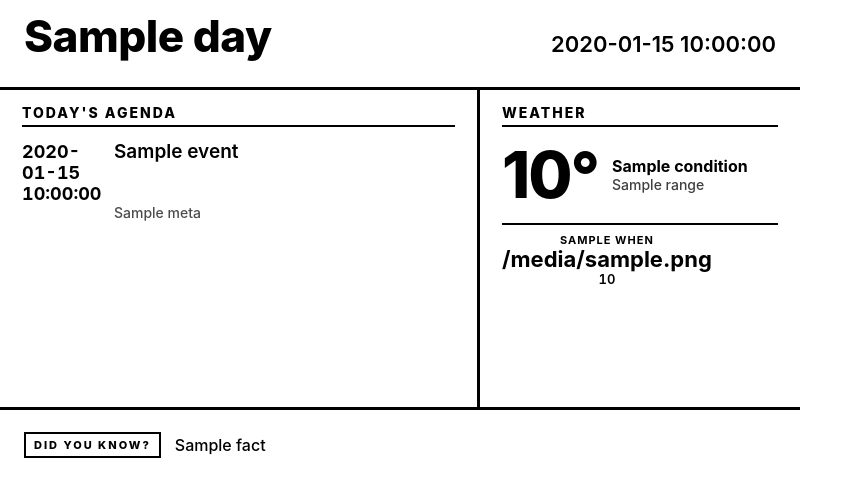
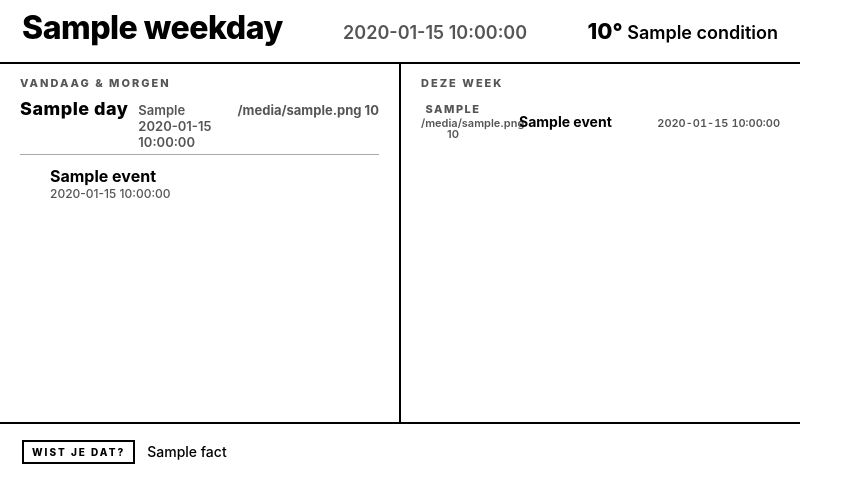
Before and after one commit to danieldotnl/epaperdash, a Python web app: template epaperdash/templates/dashboard.html.j2 in a window 1280 px wide. Shown: the top 503 px of the page, without its empty margins (0-863 px from the left). Run offline with Jinja, Linux system fonts and the light colour scheme; the template is opened without the code that fills it: most values are stand-ins (such as "Sample title", 1, 10 or a date in 2020).

Commit message:
Redesign dashboard: Dutch, two-column agenda, 4-level grayscale
- Translate UI to Dutch (lang="nl", template strings, sample data)
- New two-column layout: left = vandaag + morgen detail, right =
  compact list of the next 6 days with weather per day
- Switch renderer from 1-bit Floyd-Steinberg dither to 4-level
  grayscale quantization matching the reTerminal E1001 panel's
  native 2-bit mode, so secondary text reads as real gray instead
  of dot patterns

Co-Authored-By: Claude Opus 4.7 (1M context) <noreply@anthropic.com>

```diff
--- a/epaperdash/templates/dashboard.html.j2
+++ b/epaperdash/templates/dashboard.html.j2
@@ -1,13 +1,14 @@
 <!doctype html>
-<html lang="en">
+<html lang="nl">
 <head>
 <meta charset="utf-8">
-<title>Kitchen Dashboard</title>
+<title>Keukendashboard</title>
 <style>
   :root {
     --ink: #000;
+    --ink-2: #555;   /* 60% — secondary text, allowed by 4-level gray panel */
+    --ink-3: #aaa;   /* 30% — rules, tertiary */
     --paper: #fff;
-    --rule: #000;
   }
   * { box-sizing: border-box; margin: 0; padding: 0; }
   html, body {
@@ -24,197 +25,273 @@
     width: 800px;
     height: 480px;
     display: grid;
-    grid-template-rows: 90px 1fr 70px;
-    grid-template-columns: 1fr;
+    grid-template-rows: 64px 1fr 56px;
   }
 
+  /* ─── header ─── */
   header {
-    border-bottom: 3px solid var(--rule);
-    padding: 14px 24px 12px;
+    border-bottom: 2px solid var(--ink);
+    padding: 12px 22px 10px;
     display: flex;
     align-items: baseline;
     justify-content: space-between;
   }
-  header .day {
-    font-size: 44px;
+  header .weekday {
+    font-size: 32px;
     font-weight: 800;
     letter-spacing: -0.5px;
     line-height: 1;
   }
   header .date {
-    font-size: 22px;
+    font-size: 18px;
+    font-weight: 600;
+    color: var(--ink-2);
+  }
+  header .weather {
+    font-size: 18px;
     font-weight: 600;
   }
+  header .weather .temp {
+    font-size: 22px;
+    font-weight: 800;
+  }
 
+  /* ─── body: two columns ─── */
   .body {
     display: grid;
-    grid-template-columns: 1fr 320px;
-    border-bottom: 3px solid var(--rule);
+    grid-template-columns: 1fr 2px 1fr;
+    border-bottom: 2px solid var(--ink);
   }
-  .calendar {
-    padding: 14px 22px;
-    border-right: 3px solid var(--rule);
-    display: flex;
-    flex-direction: column;
-    gap: 10px;
+  .col {
+    padding: 12px 20px;
+    overflow: hidden;
   }
-  .calendar h2,
-  .weather h2 {
-    font-size: 14px;
-    font-weight: 800;
-    text-transform: uppercase;
-    letter-spacing: 2px;
-    padding-bottom: 4px;
-    border-bottom: 2px solid var(--rule);
-    margin-bottom: 4px;
+  .col-divider {
+    background: var(--ink);
   }
-  .event {
-    display: grid;
-    grid-template-columns: 78px 1fr;
-    column-gap: 14px;
-    align-items: baseline;
-  }
-  .event .time {
-    font-size: 18px;
-    font-weight: 700;
-    font-variant-numeric: tabular-nums;
-  }
-  .event .title {
-    font-size: 19px;
-    font-weight: 600;
-    line-height: 1.2;
-  }
-  .event .meta {
-    grid-column: 2;
-    font-size: 14px;
-    font-weight: 500;
-    color: #000;
-    opacity: 0.7;
-  }
-
-  .weather {
-    padding: 14px 22px;
-    display: flex;
-    flex-direction: column;
-    gap: 10px;
-  }
-  .weather .now {
-    display: flex;
-    align-items: center;
-    gap: 14px;
-    margin-top: 2px;
-  }
-  .weather .temp {
-    font-size: 64px;
-    font-weight: 800;
-    line-height: 1;
-    letter-spacing: -2px;
-  }
-  .weather .cond {
-    font-size: 16px;
-    font-weight: 700;
-    line-height: 1.2;
-  }
-  .weather .range {
-    font-size: 14px;
-    font-weight: 500;
-    opacity: 0.75;
-  }
-  .forecast {
-    margin-top: 6px;
-    display: grid;
-    grid-template-columns: repeat(3, 1fr);
-    gap: 6px;
-    border-top: 2px solid var(--rule);
-    padding-top: 8px;
-  }
-  .forecast .cell { text-align: center; }
-  .forecast .cell .when {
-    font-size: 11px;
-    font-weight: 700;
-    text-transform: uppercase;
-    letter-spacing: 1px;
-  }
-  .forecast .cell .ic {
-    font-size: 22px;
-    line-height: 1.1;
-    font-weight: 700;
-    font-variant-emoji: text;
-  }
-  .forecast .cell .t {
-    font-size: 13px;
-    font-weight: 600;
-    font-variant-numeric: tabular-nums;
-  }
-
-  footer {
-    padding: 10px 24px;
-    display: flex;
-    align-items: center;
-    gap: 14px;
-  }
-  footer .badge {
+  .col h2 {
     font-size: 11px;
     font-weight: 800;
     text-transform: uppercase;
     letter-spacing: 2px;
+    color: var(--ink-2);
+    margin-bottom: 8px;
+  }
+
+  /* ── left column: today + tomorrow detail ── */
+  .detail-day {
+    margin-bottom: 14px;
+  }
+  .detail-day:last-child { margin-bottom: 0; }
+  .detail-day .day-head {
+    display: flex;
+    align-items: baseline;
+    gap: 10px;
+    border-bottom: 1px solid var(--ink-3);
+    padding-bottom: 4px;
+    margin-bottom: 8px;
+  }
+  .detail-day .day-head .lbl {
+    font-size: 18px;
+    font-weight: 800;
+    letter-spacing: 0.5px;
+  }
+  .detail-day .day-head .sub {
+    font-size: 13px;
+    font-weight: 600;
+    color: var(--ink-2);
+    flex: 1;
+  }
+  .detail-day .day-head .wx {
+    font-size: 13px;
+    font-weight: 700;
+    color: var(--ink-2);
+  }
+  .detail-day .ev {
+    display: grid;
+    grid-template-columns: 22px 1fr;
+    column-gap: 8px;
+    padding: 4px 0;
+  }
+  .detail-day .ev .icon {
+    font-size: 16px;
+    line-height: 1.2;
+    font-weight: 700;
+    text-align: center;
+  }
+  .detail-day .ev .title {
+    font-size: 16px;
+    font-weight: 700;
+    line-height: 1.15;
+  }
+  .detail-day .ev .when {
+    grid-column: 2;
+    font-size: 12px;
+    font-weight: 500;
+    color: var(--ink-2);
+    margin-top: 1px;
+  }
+  .detail-day .ev.is-birthday .title { font-weight: 800; }
+  .detail-day .empty {
+    font-size: 13px;
+    font-style: italic;
+    color: var(--ink-3);
+    padding: 4px 0;
+  }
+
+  /* ── right column: compact week ── */
+  .compact-day {
+    display: grid;
+    grid-template-columns: 64px 1fr;
+    column-gap: 10px;
+    padding: 6px 0;
+    border-bottom: 1px solid var(--ink-3);
+  }
+  .compact-day:last-child { border-bottom: none; }
+  .compact-day .stamp {
+    text-align: center;
+    line-height: 1;
+  }
+  .compact-day .stamp .wd {
+    font-size: 11px;
+    font-weight: 800;
+    text-transform: uppercase;
+    letter-spacing: 1.5px;
+    color: var(--ink-2);
+  }
+  .compact-day .stamp .dt {
+    font-size: 22px;
+    font-weight: 800;
+    margin-top: 2px;
+    font-variant-numeric: tabular-nums;
+  }
+  .compact-day .stamp .wx {
+    font-size: 11px;
+    font-weight: 600;
+    color: var(--ink-2);
+    margin-top: 3px;
+  }
+  .compact-day .evs {
+    display: flex;
+    flex-direction: column;
+    gap: 2px;
+    align-self: center;
+  }
+  .compact-day .evs .row {
+    display: grid;
+    grid-template-columns: 18px 1fr auto;
+    column-gap: 6px;
+    align-items: baseline;
+    font-size: 14px;
+    line-height: 1.2;
+  }
+  .compact-day .evs .row .icon {
+    font-weight: 700;
+    text-align: center;
+  }
+  .compact-day .evs .row .title {
+    font-weight: 700;
+  }
+  .compact-day .evs .row .when {
+    font-size: 11px;
+    font-weight: 600;
+    color: var(--ink-2);
+    font-variant-numeric: tabular-nums;
+  }
+  .compact-day .evs .row.is-birthday .title { font-weight: 800; }
+
+  /* ─── footer ─── */
+  footer {
+    padding: 8px 22px;
+    display: flex;
+    align-items: center;
+    gap: 12px;
+  }
+  footer .badge {
+    font-size: 10px;
+    font-weight: 800;
+    text-transform: uppercase;
+    letter-spacing: 2px;
     padding: 4px 8px;
-    border: 2px solid var(--rule);
+    border: 2px solid var(--ink);
+    white-space: nowrap;
   }
   footer .fact {
-    font-size: 16px;
+    font-size: 14px;
     font-weight: 500;
-    line-height: 1.25;
+    line-height: 1.3;
     flex: 1;
   }
 </style>
 </head>
 <body>
+{# Icon glyphs per category. Kept here so the template stays declarative. #}
+{% set icons = {"birthday": "✿", "recycling": "♻", "calendar": "▣", "school": "✎"} %}
 <div class="page">
 
   <header>
-    <div class="day">{{ day }}</div>
-    <div class="date">{{ date }}</div>
+    <div class="weekday">{{ header.weekday }}</div>
+    <div class="date">{{ header.date }}</div>
+    <div class="weather">
+      <span class="temp">{{ header.temp }}°</span>
+      <span>{{ header.condition }}</span>
+    </div>
   </header>
 
   <div class="body">
 
-    <section class="calendar">
-      <h2>Today's Agenda</h2>
-      {% for event in events %}
-      <div class="event">
-        <div class="time">{{ event.time }}</div>
-        <div class="title">{{ event.title }}</div>
-        <div class="meta">{{ event.meta }}</div>
+    <section class="col col-left">
+      <h2>Vandaag &amp; morgen</h2>
+      {% for d in days[:2] %}
+      <div class="detail-day">
+        <div class="day-head">
+          <div class="lbl">{{ d.label }}</div>
+          <div class="sub">{{ d.weekday_short }} {{ d.date_short }}</div>
+          <div class="wx">{{ d.weather_icon }} {{ d.temp_high }}</div>
+        </div>
+        {% if d.events %}
+          {% for ev in d.events %}
+          <div class="ev {% if ev.cat == 'birthday' %}is-birthday{% endif %}">
+            <div class="icon">{{ icons[ev.cat] }}</div>
+            <div class="title">{{ ev.title }}</div>
+            <div class="when">{{ ev.time if ev.time else "Hele dag" }}</div>
+          </div>
+          {% endfor %}
+        {% else %}
+          <div class="empty">— geen afspraken —</div>
+        {% endif %}
       </div>
       {% endfor %}
     </section>
 
-    <section class="weather">
-      <h2>Weather</h2>
-      <div class="now">
-        <div class="temp">{{ weather.temp }}&deg;</div>
-        <div>
-          <div class="cond">{{ weather.condition }}</div>
-          <div class="range">{{ weather.range }}</div>
+    <div class="col-divider"></div>
+
+    <section class="col col-right">
+      <h2>Deze week</h2>
+      {% for d in days[2:] %}
+      <div class="compact-day">
+        <div class="stamp">
+          <div class="wd">{{ d.weekday_short }}</div>
+          <div class="dt">{{ d.date_short.split(' ')[0] }}</div>
+          <div class="wx">{{ d.weather_icon }} {{ d.temp_high }}</div>
+        </div>
+        <div class="evs">
+          {% for ev in d.events %}
+          <div class="row {% if ev.cat == 'birthday' %}is-birthday{% endif %}">
+            <div class="icon">{{ icons[ev.cat] }}</div>
+            <div class="title">{{ ev.title }}</div>
+            <div class="when">{{ ev.time if ev.time else "hele dag" }}</div>
+          </div>
+          {% endfor %}
         </div>
       </div>
-
-      <div class="forecast">
-        {% for cell in weather.forecast %}
-        <div class="cell">
-          <div class="when">{{ cell.when }}</div>
-          <div class="ic">{{ cell.icon }}</div>
-          <div class="t">{{ cell.temp }}</div>
-        </div>
-        {% endfor %}
-      </div>
+      {% endfor %}
     </section>
 
   </div>
 
   <footer>
-    <div class="badge">Did you know?</div>
+    <div class="badge">Wist je dat?</div>
     <div class="fact">{{ fact|safe }}</div>
   </footer>
 
```
Also changed, not shown: epaperdash/data.py (+90 -20 lines), epaperdash/renderer.py (+11 -4 lines).
